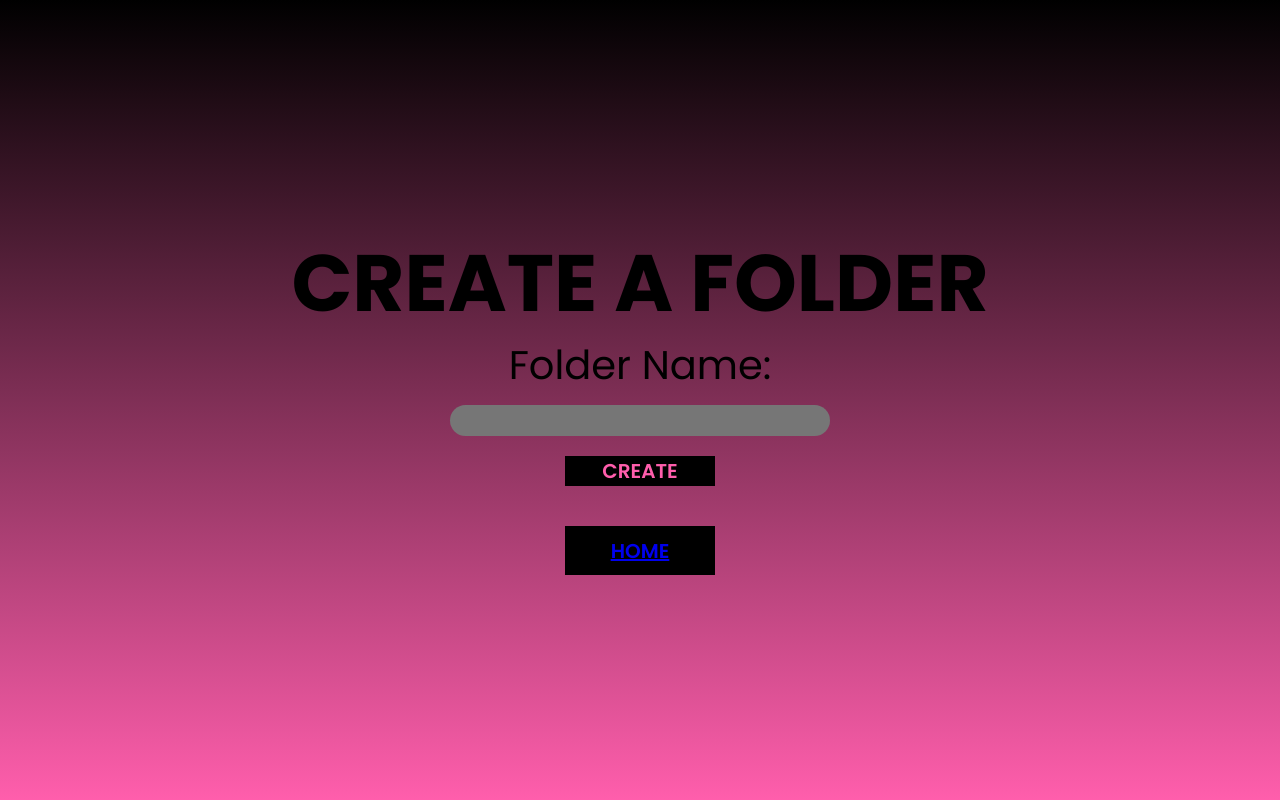
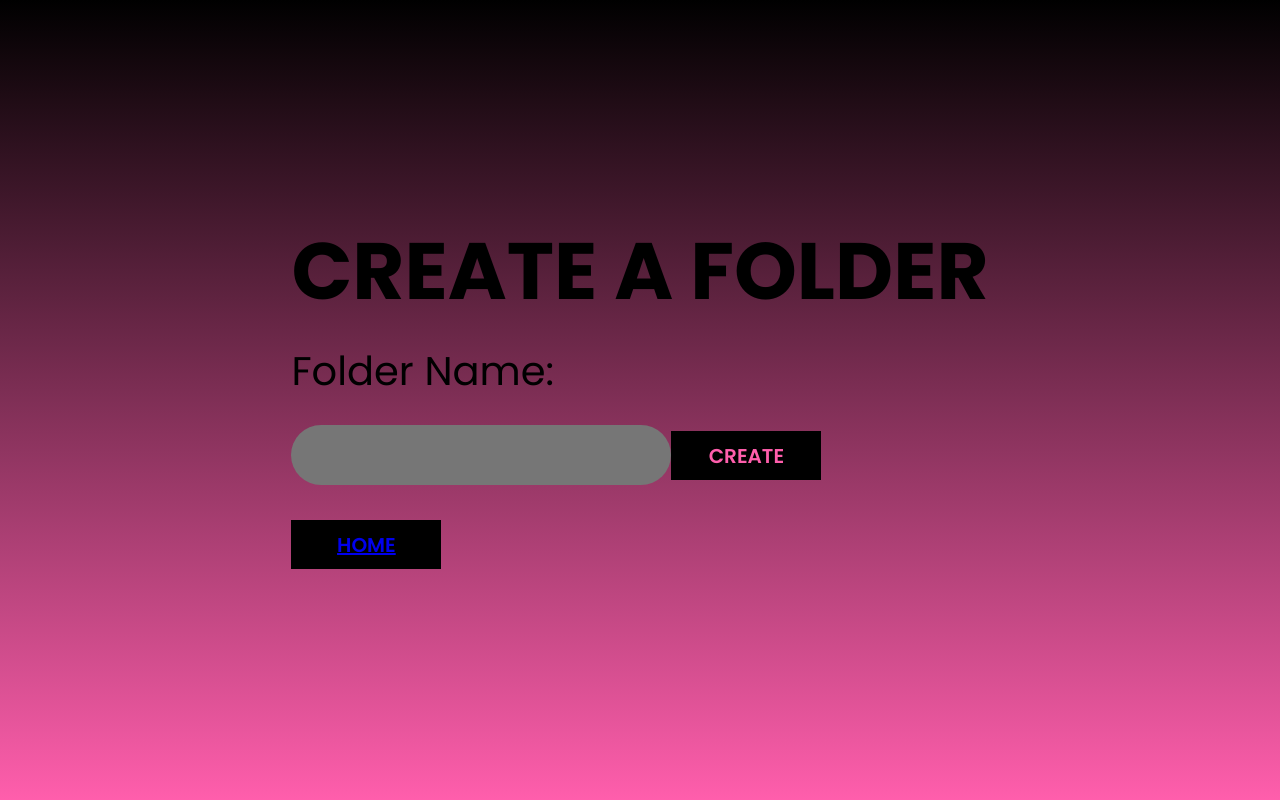
Before and after one commit to Verbal-Behavior/website, a React (Create React App) app: page /CreateFolderPage in a window 1280 px wide. Built offline with nearby package versions, Linux system fonts and the light colour scheme; no server answers; sample sign-in values are in the browser's storage; a web font is replaced by a local one.

Commit message:
create logic implimented, cleaned up FB id fields in other create statements

```diff
--- a/src/Pages/CreateCardPage.js
+++ b/src/Pages/CreateCardPage.js
@@ -30,7 +30,7 @@ function CreateCardPage() {
         frontText: frontText,
         backText: backText,
         folderName: folderName,
-        userId: user?.uid
+        uid: user?.uid
         }
       )
   };
--- a/src/Pages/CreateFolderPage.js
+++ b/src/Pages/CreateFolderPage.js
@@ -1,14 +1,27 @@
 import react from "react";
 import CFolderCSS from './CreateFolderPage.module.css';
 import { Outlet, Link } from "react-router-dom";
-import { useEffect } from "react";
+import { useEffect, useState } from "react";
 import { useAuthState } from "react-firebase-hooks/auth";
 import { useNavigate } from "react-router-dom";
-import {auth} from "../Firebase";
+import {auth, db} from "../Firebase";
+import { collection, addDoc, getDocs, query, where } from "firebase/firestore";
 
 function CreateFolderPage() {
   const [user, loading, error] = useAuthState(auth);
   const navigate = useNavigate();
+  const [folderName, setFolderName] = useState("");
+  const folderCollectionRef = collection(db, "folders");
+
+  const createFolder = async () => {
+    await addDoc(
+        folderCollectionRef,
+        {
+        name: folderName,
+        uid: user?.uid
+        }
+      )
+  };
 
   useEffect(() => {
       if (loading) return;
@@ -21,16 +34,16 @@ function CreateFolderPage() {
     <div className= {CFolderCSS.create}>
       <h2 className= {CFolderCSS.h2}>Create a Folder</h2>
     </div>
-      <form className= {CFolderCSS.form}>
+      {/* <form className= {CFolderCSS.form}> */}
         <label className= {CFolderCSS.label}>Folder Name:</label>
         <input className= {CFolderCSS.input}
-
+            onChange={(event) => {
+              setFolderName(event.target.value);
+          }}
         />
-
-
-        <button className= {CFolderCSS.button}>Create</button>
-        <div><button className= {CFolderCSS.button}><Link to="/Main">Home</Link></button></div>
-      </form>
+        <button className= {CFolderCSS.button} onClick={createFolder}>Create</button>
+        <div><button className={CFolderCSS.button}><Link to="/Main">Home</Link></button></div>
+      {/* </form> */}
     </div>
   );
 }
--- a/src/Pages/DisplayCard.js
+++ b/src/Pages/DisplayCard.js
@@ -18,7 +18,7 @@ function DisplayCard() {
         if (loading) return;
         if (!user) return navigate("/Login");
         const getFlashcards = async () => {
-            const q = query(flashcardsCollectionRef, where("userId", "==", user?.uid))
+            const q = query(flashcardsCollectionRef, where("uid", "==", user?.uid))
             const data = await getDocs(q);
             setFlashcards(data.docs.map((doc) => ({...doc.data(), id: doc.id})));
             //console.log(data);
```
